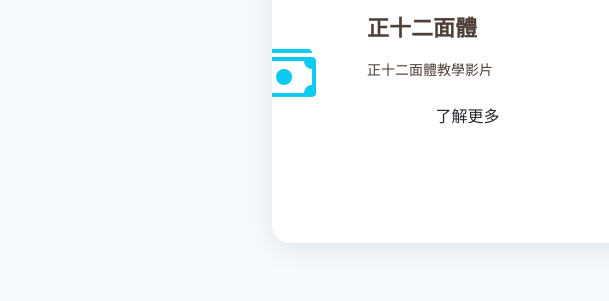
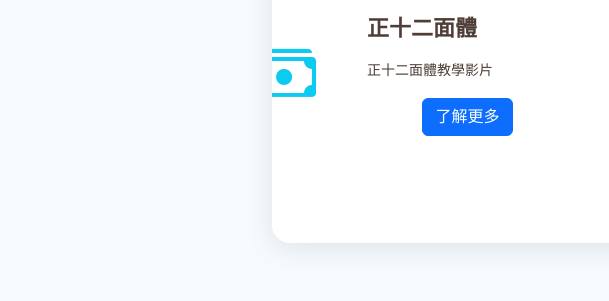
Before and after one commit to menghan0714/origami_new, a plain HTML site: page index.html in a window 1280 px wide. Shown: the part 4342-4643 px from the top of the page, 0-609 px from the left. Drawn offline with Linux system fonts and the light colour scheme; grey boxes are pictures that could not be loaded; files whose address does not match are found by name; a web font is replaced by a local one.

Commit message:
Update index.html

```diff
--- a/index.html
+++ b/index.html
@@ -324,7 +324,7 @@
               <p>正十二面體教學影片</p>
             </div>
             <div class="text-center mt-3">
-             <button class="btn btn-primary3" onclick="window.location.href='./light.html'">
+             <button class="btn btn-primary" onclick="window.location.href='./light.html'">
                   了解更多
              </button>
            </div>
```
